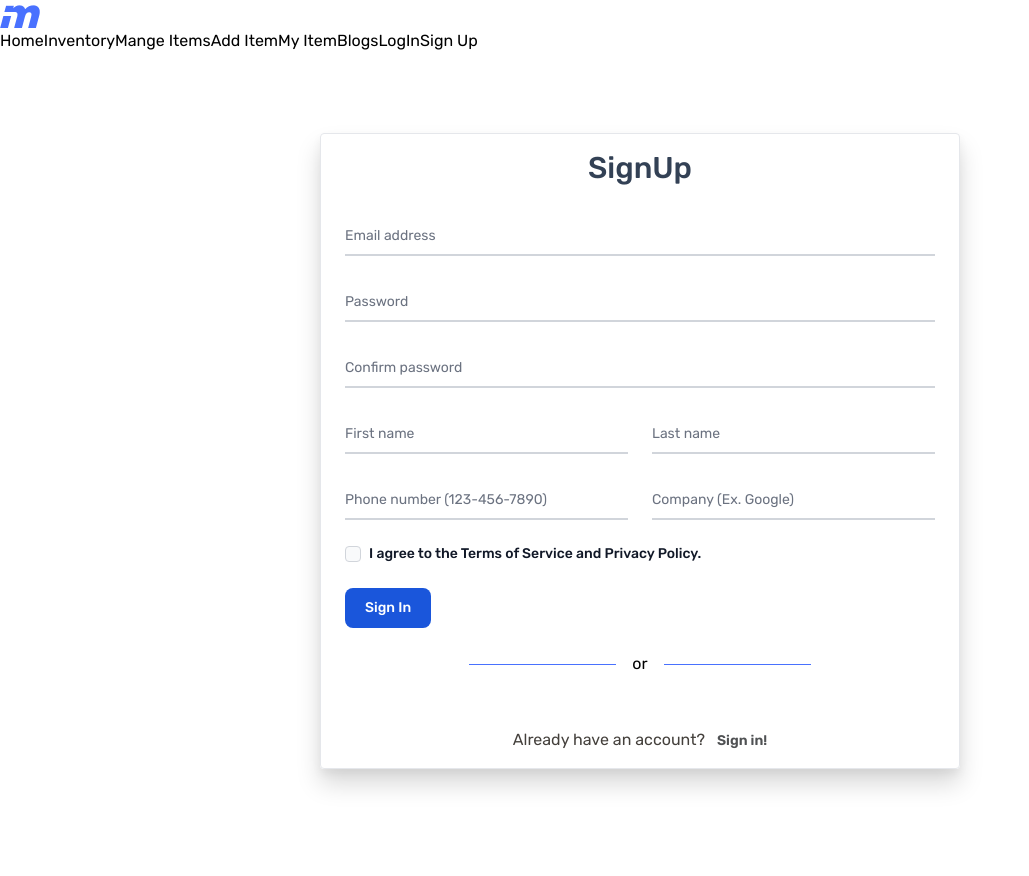
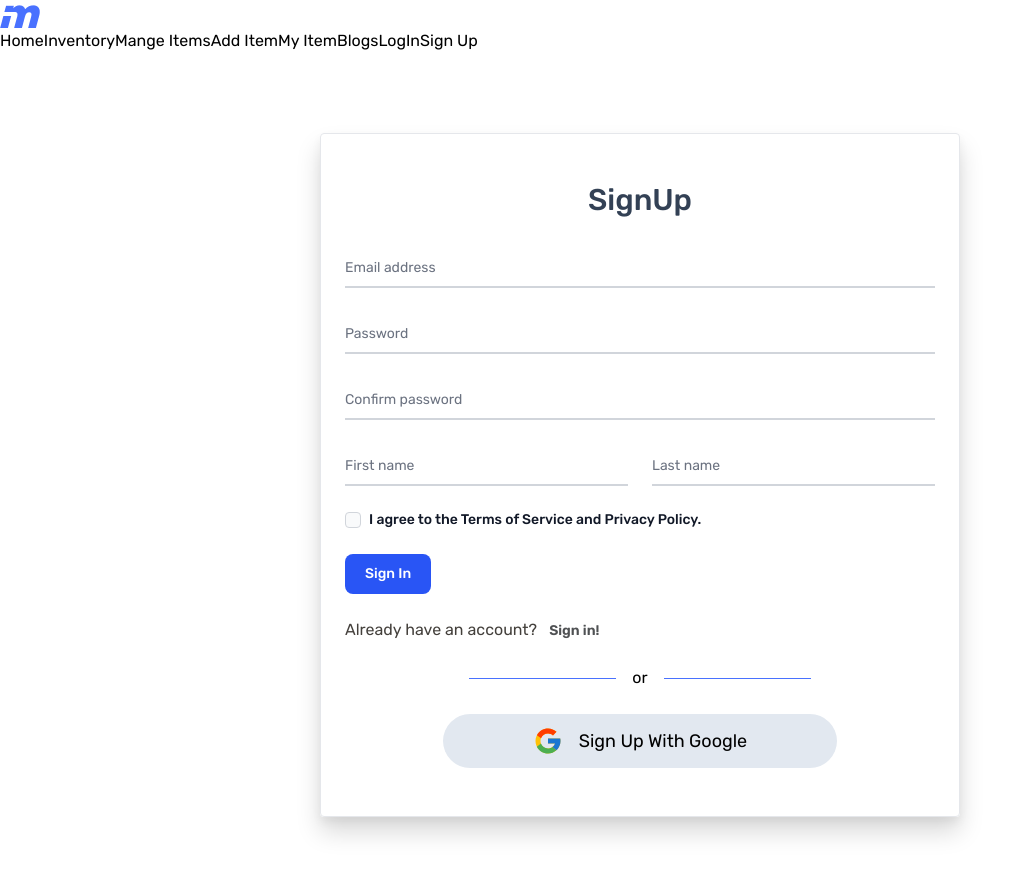
Before and after one commit to NishatFariza/motors-car-client, a React (Create React App) app: page /signUp in a window 1280 px wide. Shown: the top 876 px of the page, without its empty margins (0-1029 px from the left). Before the commit the page ends 849 px from the top, so only its background shows below. Built offline with nearby package versions, Linux system fonts and the light colour scheme.

Commit message:
add google signin

```diff
--- a/src/pages/Auth/LogIn/LogIn.css
+++ b/src/pages/Auth/LogIn/LogIn.css
@@ -3,11 +3,12 @@
 }
 
 .form-btn{
-    background-color: #4971FE;
+    background-color: #2955f5;
+    color: #ffffff;
     transition: .5s;
 }
 .form-btn:hover{
-    background-color: #2955f5;
+    background-color: #5174f3;
     color: rgb(255, 255, 255);
 
 }
--- a/src/pages/Auth/LogIn/LogIn.jsx
+++ b/src/pages/Auth/LogIn/LogIn.jsx
@@ -1,6 +1,7 @@
 import React from "react";
 import { Link } from "react-router-dom";
 import "./LogIn.css";
+import { FcGoogle } from "react-icons/fc";
 
 const LogIn = () => {
   return (
@@ -65,6 +66,12 @@ const LogIn = () => {
         <p className="md:mx-4 mx-2">or</p>
         <div className="form-divider w-3/12"></div>
       </div>
+      <div className="my-4">
+        <button className="bg-slate-200 w-8/12 mx-auto py-2 px-6 flex justify-center items-center rounded-full google-btn">
+          <FcGoogle className="mr-4 text-2xl"></FcGoogle>
+          Sign Up With Google
+        </button>
+      </div>
     </div>
   );
 };
--- a/src/pages/Auth/SignUp/SignUp.css
+++ b/src/pages/Auth/SignUp/SignUp.css
@@ -1,3 +1,23 @@
 .signUp-form{
     box-shadow: rgba(0, 0, 0, 0.15) 0px 15px 25px, rgba(0, 0, 0, 0.05) 0px 5px 10px;
 }
+.form-btn{
+    background-color: #2955f5;
+    color: #ffffff;
+    transition: .5s;
+}
+.form-btn:hover{
+    background-color: #5174f3;
+    color: rgb(255, 255, 255);
+
+}
+.google-btn{
+    transition: .5s;
+
+
+}
+.google-btn:hover{
+    background-color: #7a95f5;
+    color: rgb(255, 255, 255);
+
+}
--- a/src/pages/Auth/SignUp/SignUp.jsx
+++ b/src/pages/Auth/SignUp/SignUp.jsx
@@ -1,10 +1,11 @@
 import React from "react";
 import { Link } from "react-router-dom";
 import "./SignUp.css";
+import { FcGoogle } from "react-icons/fc";
 
 const SignUp = () => {
   return (
-    <div className="lg:w-6/12 w-10/12 mx-auto border rounded py-4 px-6 my-20 signUp-form">
+    <div className="lg:w-6/12 w-10/12 mx-auto border rounded py-12 px-6 my-20 signUp-form">
       <h3 className="mb-7 text-3xl font-medium text-center text-slate-700">
         SignUp
       </h3>
@@ -91,41 +92,6 @@ const SignUp = () => {
             </label>
           </div>
         </div>
-        <div class="grid xl:grid-cols-2 xl:gap-6">
-          <div class="relative z-0 w-full mb-6 group">
-            <input
-              type="tel"
-              pattern="[0-9]{3}-[0-9]{3}-[0-9]{4}"
-              name="floating_phone"
-              id="floating_phone"
-              class="block py-2.5 px-0 w-full text-sm text-gray-900 bg-transparent border-0 border-b-2 border-gray-300 appearance-none dark:text-white dark:border-gray-600 dark:focus:border-blue-500 focus:outline-none focus:ring-0 focus:border-blue-600 peer"
-              placeholder=" "
-              required=""
-            />
-            <label
-              for="floating_phone"
-              class="peer-focus:font-medium absolute text-sm text-gray-500 dark:text-gray-400 duration-300 transform -translate-y-6 scale-75 top-3 -z-10 origin-[0] peer-focus:left-0 peer-focus:text-blue-600 peer-focus:dark:text-blue-500 peer-placeholder-shown:scale-100 peer-placeholder-shown:translate-y-0 peer-focus:scale-75 peer-focus:-translate-y-6"
-            >
-              Phone number (123-456-7890)
-            </label>
-          </div>
-          <div class="relative z-0 w-full mb-6 group">
-            <input
-              type="text"
-              name="floating_company"
-              id="floating_company"
-              class="block py-2.5 px-0 w-full text-sm text-gray-900 bg-transparent border-0 border-b-2 border-gray-300 appearance-none dark:text-white dark:border-gray-600 dark:focus:border-blue-500 focus:outline-none focus:ring-0 focus:border-blue-600 peer"
-              placeholder=" "
-              required=""
-            />
-            <label
-              for="floating_company"
-              class="peer-focus:font-medium absolute text-sm text-gray-500 dark:text-gray-400 duration-300 transform -translate-y-6 scale-75 top-3 -z-10 origin-[0] peer-focus:left-0 peer-focus:text-blue-600 peer-focus:dark:text-blue-500 peer-placeholder-shown:scale-100 peer-placeholder-shown:translate-y-0 peer-focus:scale-75 peer-focus:-translate-y-6"
-            >
-              Company (Ex. Google)
-            </label>
-          </div>
-        </div>
         <div class="flex items-start mb-6">
           <div class="flex items-center h-5">
             <input
@@ -145,26 +111,29 @@ const SignUp = () => {
         </div>
         <button
           type="submit"
-          class="text-white bg-blue-700 hover:bg-blue-800 focus:ring-4 focus:outline-none focus:ring-blue-300 font-medium rounded-lg text-sm w-full sm:w-auto px-5 py-2.5 text-center dark:bg-blue-600 dark:hover:bg-blue-700 dark:focus:ring-blue-800"
+          class="text-white  font-medium rounded-lg text-sm w-full sm:w-auto px-5 py-2.5 text-center form-btn form-btn"
         >
           Sign In
         </button>
       </form>
+      <div className="my-6">
+        <p className="mt-1 text-stone-700">
+          Already have an account?
+          <Link to="/logIn" className="text-sm lg:ml-3 link-text">
+            Sign in!
+          </Link>
+        </p>
+      </div>
       <div className="flex justify-center items-center my-6">
         <div className="form-divider w-3/12"></div>
         <p className="md:mx-4 mx-2">or</p>
         <div className="form-divider w-3/12"></div>
       </div>
-      <div className="w-full">
-        <button></button>
-      </div>
-      <div className="text-center">
-        <p className="mt-1 text-stone-700">
-          Already have an account?
-          <Link to="/signUp" className="text-sm lg:ml-3 link-text">
-            Sign in!
-          </Link>
-        </p>
+      <div>
+        <button className="bg-slate-200 md:w-8/12 mx-auto md:py-3 py-2 px-5 md:px-6 flex justify-center items-center rounded-full google-btn md:text-lg text-sm ">
+          <FcGoogle className="mr-4 md:text-3xl text-lg"></FcGoogle>
+          Sign Up With Google
+        </button>
       </div>
     </div>
   );
```
